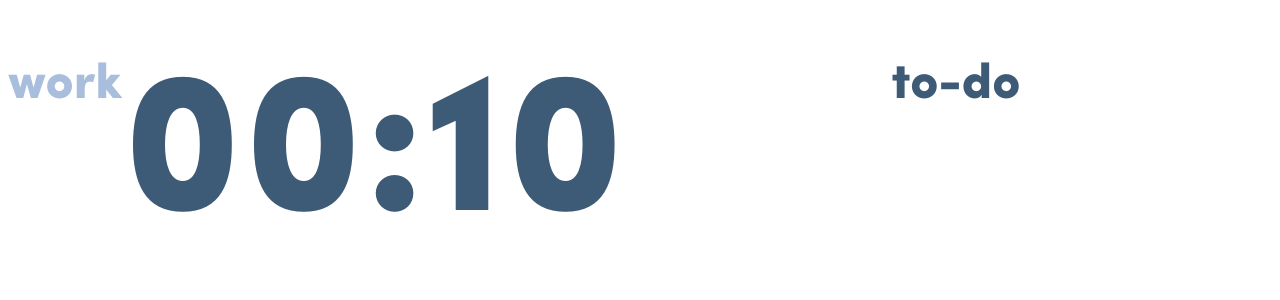
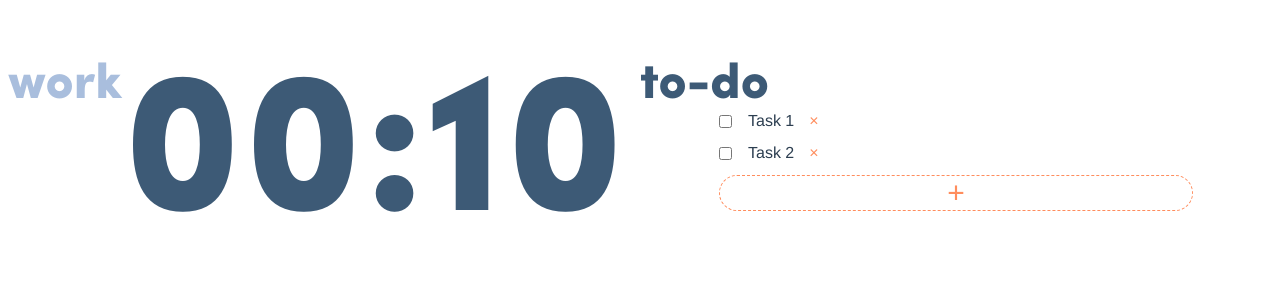
Before and after one commit to MohaElder/Project-Inspo, a Vue app in the folder project-inspo/: page / in a window 1280 px wide. Shown: the top 300 px of the page. Built offline with nearby package versions, Linux system fonts and the light colour scheme.

Commit message:
created to-do list

```diff
--- a/project-inspo/src/App.vue
+++ b/project-inspo/src/App.vue
@@ -1,17 +1,19 @@
 <template>
   <!-- <index />  -->
-  <work />
+  <!-- <work /> -->
+  <todo />
 </template>
 
 <script>
 //import index from './components/index.vue'
-import work from './components/work.vue'
-
+// import work from './components/work.vue'
+import todo from './components/todo.vue'
 export default {
   name: 'App',
   components: {
     //index,
-    work
+    // work,
+    todo
   }
 }
 </script>
--- /dev/null
+++ b/project-inspo/src/components/todo.vue
@@ -0,0 +1,176 @@
+<template>
+  <div class="container">
+    <div class="half wrapped container">
+        <div class="less-blue semi-title">work</div>
+        <div class="blue title">00:10</div>
+
+    </div>
+    <div class="half">
+        <div class="blue semi-title">to-do</div>
+        <!-- <input type="text" class="todo-input" placeholder="enter a new task" v-model="newTodo" @keyup.enter="addTodo"> -->
+        <div v-for="(todo,index) in todos" :key="todo.id" class="todo-item">
+            <div class="todo-item-left">
+                <input class="check" type="checkbox" v-model="todo.completed">
+                <div v-if="!todo.editing" @dblclick="editTodo(todo)" class="todo-item-label" :class="{completed:todo.completed}" >{{todo.title}}</div>
+                <input v-else class="todo-item-edit" type="text" v-model="todo.title" @blur="doneEdit(todo)" @keyup.enter="doneEdit(todo)" @keyup.esc="cancelEdit(todo)" v-focus>
+            </div>
+            <div class="remove-item" @click="removeTodo(index)">
+                &times;
+            </div>
+        </div>
+        <div>
+            <button @click="placeholderTodo" class="newTask" type="button">+</button>
+        </div>
+
+    </div>
+  </div>
+</template>
+
+<script>
+export default {
+  name: "todo",
+  data() {
+    return {
+        newTodo: '',
+        idForTodo: 3,
+        beforeEditCache: '',
+        todos: [
+        {
+           'id':1,
+           'title': 'Task 1',
+           'completed': false,
+           'editing':false,
+        },
+        {
+            'id': 2,
+            'title': 'Task 2',
+            'completed': false,
+            'editing': false,
+        },
+        ],
+    }
+  },
+  directives:{
+      focus:{
+          inserted:function(el){
+              el.focus()
+          }
+      }
+  },
+  methods: {
+      placeholderTodo(){
+          this.todos.push({
+              id: this.idForTodo,
+              title: "enter a new task",
+              completed: false,
+          })
+        //   this.newTodo=""
+          this.idForTodo++
+      },
+      addTodo(){
+          if(this.newTodo.trim().length==0){
+              return
+          }
+          this.todos.push({
+              id: this.idForTodo,
+              title: this.newTodo,
+              completed: false,
+          })
+          this.newTodo=""
+          this.idForTodo++
+      },
+      removeTodo(index){
+          this.todos.splice(index,1)
+      },
+      doneEdit(todo){
+          if(todo.title.trim()==''){
+              todo.title=this.beforeEditCache
+          }
+         todo.editing=false
+      },
+      editTodo(todo){
+          this.beforeEditCache=todo.title
+          todo.editing=true
+      },
+      cancelEdit(todo){
+          todo.title=this.beforeEditCache
+          todo.editing=false
+      },
+  },
+};
+</script>
+
+<!-- Add "scoped" attribute to limit CSS to this component only -->
+<style scoped>
+
+@import url("../global.css");
+/* .todo-input{
+    width: 75%;
+    padding: 10px 18px;
+    font-size: 18px;
+    margin-bottom: 16px;
+} */
+.todo-item{
+    margin-bottom: 12px;
+    margin-left: 75px;
+    display: flex;
+    align-items: center;
+    justify-content: left;
+}
+.remove-item{
+    cursor:pointer;
+    margin-left:14px;
+    color: #FF8D5D;
+    &:hover{
+        color:black;
+    }
+}
+.todo-item-left{
+    display:flex;
+    align-items: center;
+}
+.todo-item-label{
+    padding:0px;
+    border:1px solid white;
+    margin-left: 12px;
+}
+.todo-item-edit{
+    font-size:18px;
+    color:#FF8D5D;
+    margin-left:12px;
+    width:75%;
+    padding:0px;
+    /* border:1px solid #FF8D5D; */
+    &:focus{
+        outline:none;
+    }
+}
+.completed{
+    text-decoration: line-through;
+    color:#FF8D5D;
+}
+.semi-title{
+    display:flex;
+    align-content: left;
+}
+.newTask{
+    color: #FF8D5D;
+    padding:0px;
+    border:1px dashed #FF8D5D;
+    background-color:white;
+    width: 75%;
+    border-radius:21px;
+    font-size: 30px;
+}
+.newTask:hover{
+    background-color:#FF8D5D;
+    border:1px dashed white;
+    color:white;
+}
+/* .check{
+    background-color:#FF8D5D
+}
+.check input:checked ~ .check:after {
+    background-color:#FF8D5D
+} */
+</style>
```
Also changed, not shown: 1 other file (tests, documents, lock files or other folders).
